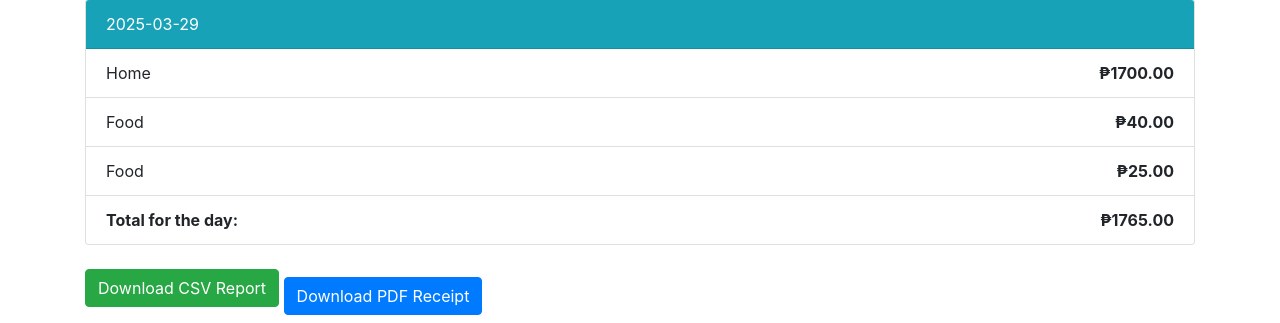
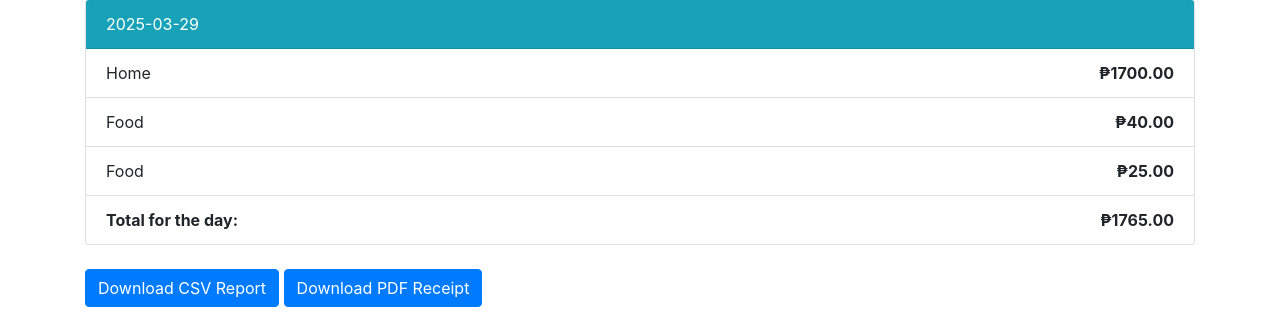
Before and after one commit to ErlBenedict/budget-tracker, a Flask app: page /report in a window 1280 px wide. Shown: the part 585-908 px from the top of the page. Run offline with Flask 3, Linux system fonts and the light colour scheme; a user stored in the database is signed in; some libraries are stand-ins or nearby versions.

```diff
--- a/website/templates/report.html
+++ b/website/templates/report.html
@@ -29,8 +29,8 @@
   <p>No expenses found.</p>
 {% endif %}
 <div class="mb-4"></div>
-  <a href="{{ url_for('views.export_csv') }}" class="btn btn-success mb-3">Download CSV Report</a>
-  <a href="{{ url_for('views.download_report') }}" class="btn btn-primary">Download PDF Receipt</a>
+  <a href="{{ url_for('views.export_csv') }}" class="btn btn-primary mb-3">Download CSV Report</a>
+  <a href="{{ url_for('views.download_report') }}" class="btn btn-primary mb-3">Download PDF Receipt</a>
 </div>
 
 {% endblock %}
```
